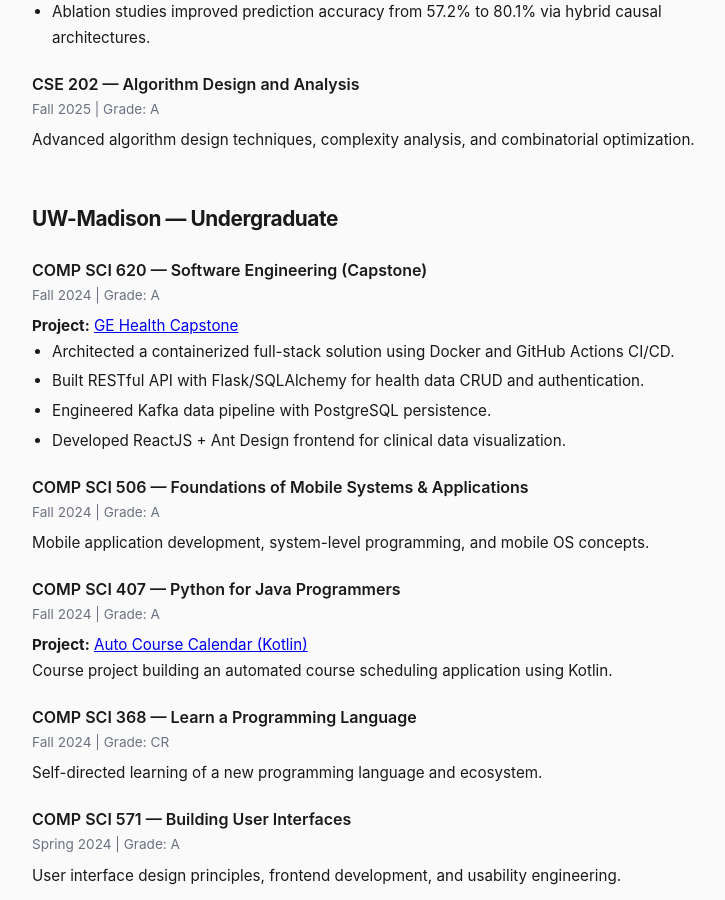
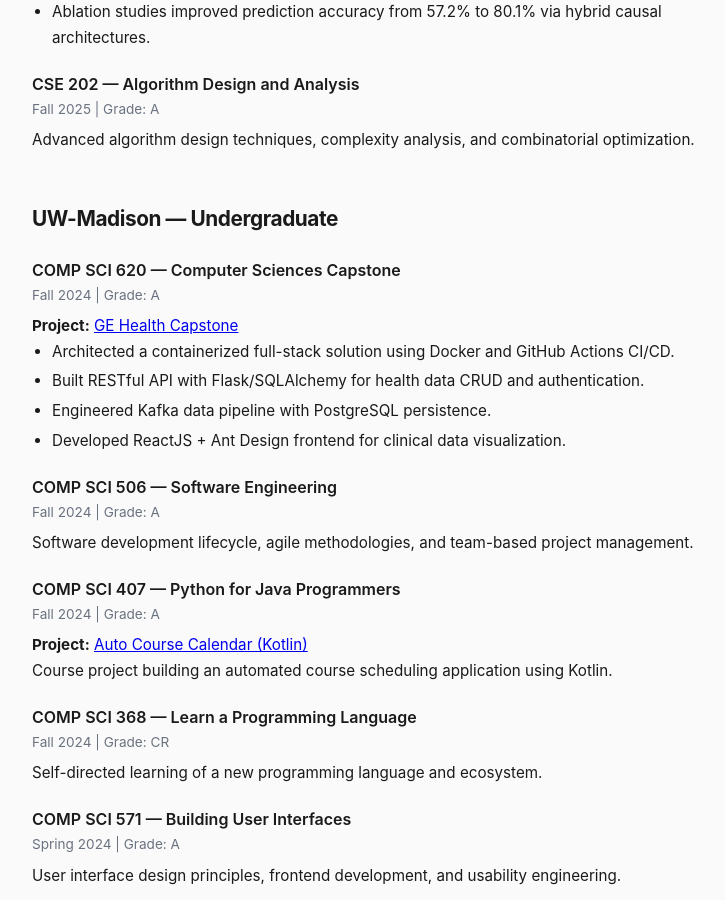
Before and after one commit to WeiqiZhou2002/WeiqiZhou2002.github.io, a Jekyll site: the page built from course.html, in a window 1280 px wide and 900 px high, scrolled down 1023 px. Shown: the whole window, without its empty margins (272-997 px from the left). Built offline with Jekyll 4.4.1, drawn with Linux system fonts in a browser that asks for light colours.

Commit message:
Fix: CS620 is capstone, CS506 is software engineering

```diff
--- a/course.html
+++ b/course.html
@@ -65,7 +65,7 @@ title: Course Projects
 <div class="resume-section">
 
   <div class="resume-item">
-    <h3>COMP SCI 620 — Software Engineering (Capstone)</h3>
+    <h3>COMP SCI 620 — Computer Sciences Capstone</h3>
     <p class="meta">Fall 2024 | Grade: A</p>
     <p><strong>Project:</strong> <a href="https://github.com/WeiqiZhou2002/GE-health-Capstone" target="_blank">GE Health Capstone</a></p>
     <ul>
@@ -77,9 +77,9 @@ title: Course Projects
   </div>
 
   <div class="resume-item">
-    <h3>COMP SCI 506 — Foundations of Mobile Systems &amp; Applications</h3>
+    <h3>COMP SCI 506 — Software Engineering</h3>
     <p class="meta">Fall 2024 | Grade: A</p>
-    <p>Mobile application development, system-level programming, and mobile OS concepts.</p>
+    <p>Software development lifecycle, agile methodologies, and team-based project management.</p>
   </div>
 
   <div class="resume-item">
```
